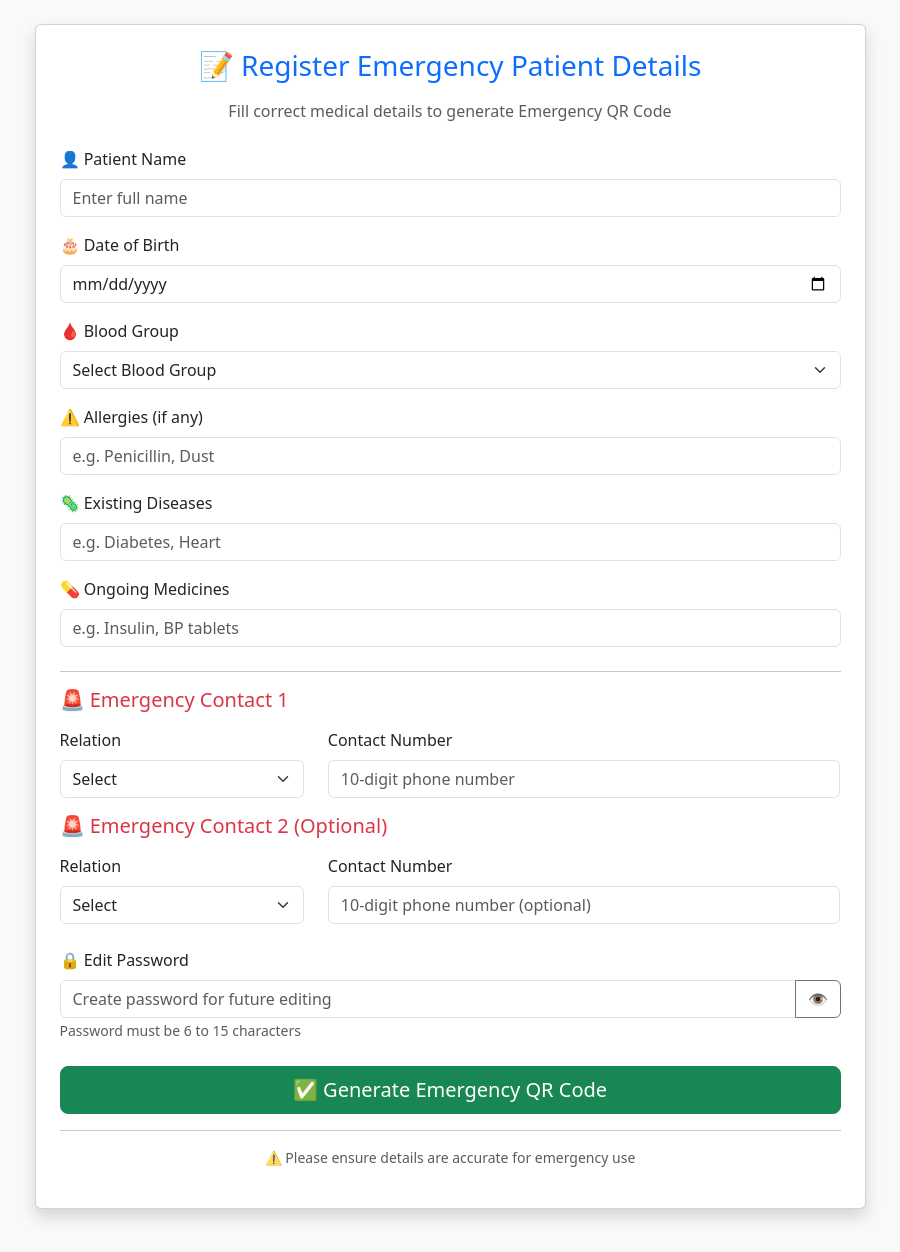
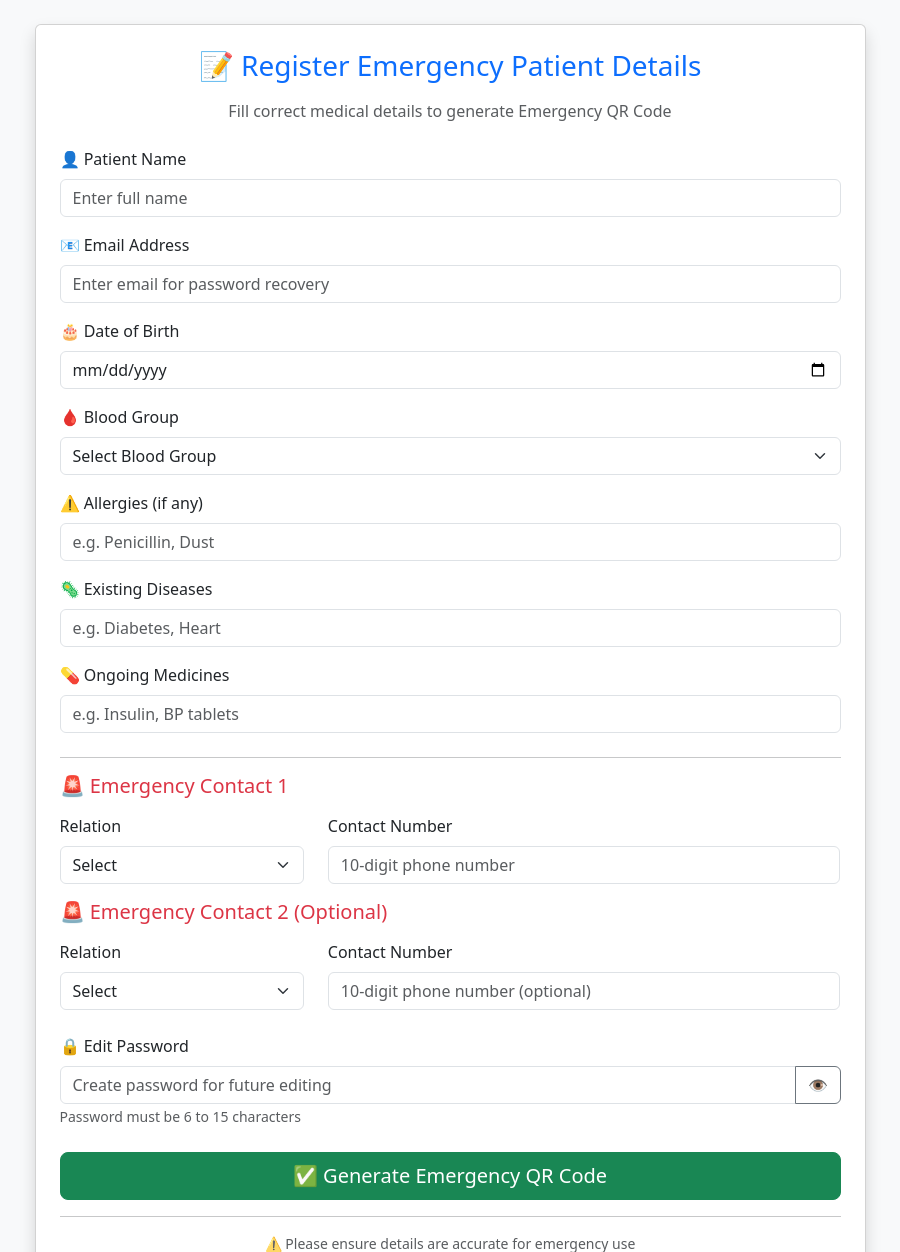
Before and after one commit to sonuy10/Ai-Emergency-Qr-Health-System, a Flask app: page /register in a window 1280 px wide. Shown: the top 1252 px of the page, without its empty margins (190-1090 px from the left). Before the commit the page ends 1220 px from the top, so only its background shows below. Run offline with Flask 3, Linux system fonts and the light colour scheme.

Commit message:
Update register.html

```diff
--- a/templates/register.html
+++ b/templates/register.html
@@ -29,6 +29,12 @@
                     <div class="mb-3">
                         <label class="form-label">👤 Patient Name</label>
                         <input type="text" name="name" class="form-control" required placeholder="Enter full name">
+                    </div>
+
+                    <!-- Email NEW (FOR FORGOT PASSWORD) -->
+                    <div class="mb-3">
+                        <label class="form-label">📧 Email Address</label>
+                        <input type="email" name="email" class="form-control" required placeholder="Enter email for password recovery">
                     </div>
 
                     <!-- DOB -->
```
